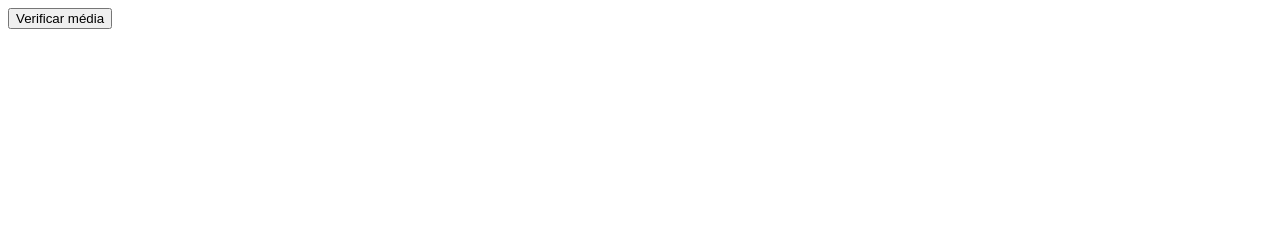
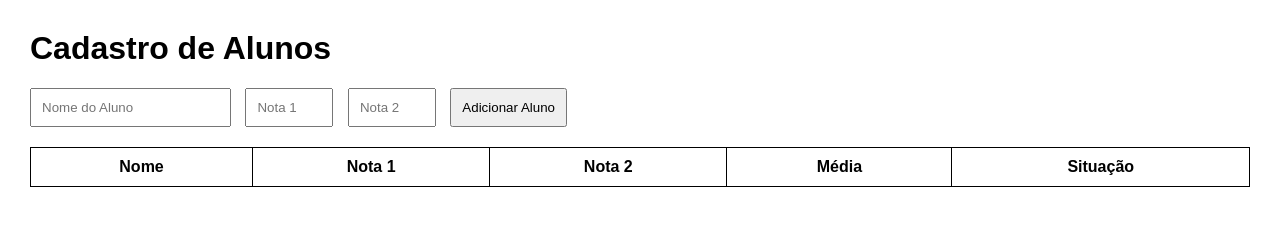
Before and after one commit to angeldanylo35-ux/-projeto-, a website: page mediaNOTA.html in a window 1280 px wide. Drawn offline with Linux system fonts and the light colour scheme.

Commit message:
mandartarefa

```diff
--- /dev/null
+++ b/css/style.css
@@ -0,0 +1,32 @@
+body {
+    font-family: Arial;
+    margin: 30px;
+}
+
+form {
+    margin-bottom: 20px;
+}
+
+input {
+    padding: 10px;
+    margin-right: 10px;
+}
+
+button {
+    padding: 10px;
+    cursor: pointer;
+}
+
+table {
+    width: 100%;
+    border-collapse: collapse;
+}
+
+table, th, td {
+    border: 1px solid black;
+}
+
+th, td {
+    padding: 10px;
+    text-align: center;
+}
--- a/mediaNOTA.html
+++ b/mediaNOTA.html
@@ -1,26 +1,155 @@
 <!DOCTYPE html>
-<html lang="pt-br">
+<html lang="pt-BR">
+
 <head>
     <meta charset="UTF-8">
-  <title>Verificar média</title>
+    <meta name="viewport" content="width=device-width, initial-scale=1.0">
+    <title>Sistema de Alunos</title>
+
+    <link rel="stylesheet" href="./css/style.css">
 </head>
+
 <body>
 
-<button onclick="verificarMedia()">Verificar média</button>
+    <h1>Cadastro de Alunos</h1>
+
+    <form id="formAluno">
+
+        <input
+            type="text"
+            id="nome"
+            placeholder="Nome do Aluno"
+            required
+        >
+
+        <input
+            type="number"
+            id="nota1"
+            placeholder="Nota 1"
+            min="0"
+            max="10"
+            step="0.1"
+            required
+        >
+
+        <input
+            type="number"
+            id="nota2"
+            placeholder="Nota 2"
+            min="0"
+            max="10"
+            step="0.1"
+            required
+        >
+
+        <button type="submit">
+            Adicionar Aluno
+        </button>
+
+    </form>
+
+    <table border="1">
+
+        <thead>
+            <tr>
+                <th>Nome</th>
+                <th>Nota 1</th>
+                <th>Nota 2</th>
+                <th>Média</th>
+                <th>Situação</th>
+            </tr>
+        </thead>
+
+        <tbody id="tabelaAlunos">
+
+        </tbody>
+
+    </table>
 
     <script>
-function verificarMedia() {
-  let media = Number(prompt("Digite a média do aluno:"));
+
+        const form = document.getElementById('formAluno');
+        const tabela = document.getElementById('tabelaAlunos');
+
+        let alunos = JSON.parse(localStorage.getItem('alunos')) || [];
+
+        mostrarAlunos();
+
+        form.addEventListener('submit', function(event) {
+
+            event.preventDefault();
+
+            const nome = document.getElementById('nome').value;
+
+            const nota1 = Number(document.getElementById('nota1').value);
+
+            const nota2 = Number(document.getElementById('nota2').value);
+
+
+            if (nota1 < 0 || nota1 > 10 || nota2 < 0 || nota2 > 10) {
+
+                alert('As notas devem estar entre 0 e 10.');
+
+                return;
+            }
+            const media = (nota1 + nota2) /2
+
+            let situacao = '';
 
             if (media >= 6) {
-    alert(`Aprovado`);
+
+                situacao = 'Aprovado';
+
             } else if (media >= 2 && media < 6) {
-    alert(`Prova de recuperação`);
+
+                situacao = 'Recuperação';
+
             } else {
-    alert(`Reprovado`);
+
+                situacao = 'Reprovado';
             }
+
+
+            const aluno = {
+
+                nome,
+                nota1,
+                nota2,
+                media: media.toFixed(2),
+                situacao
+            };
+
+            alunos.push(aluno);
+
+            localStorage.setItem('alunos', JSON.stringify(alunos));
+
+
+            mostrarAlunos();
+
+
+            form.reset();
+        });
+
+        function mostrarAlunos() {
+
+            tabela.innerHTML = '';
+
+            alunos.forEach(aluno => {
+
+                tabela.innerHTML += `
+                    <tr>
+                        <td>${aluno.nome}</td>
+                        <td>${aluno.nota1}</td>
+                        <td>${aluno.nota2}</td>
+                        <td>${aluno.media}</td>
+                        <td>${aluno.situacao}</td>
+                    </tr>
+                `;
+            });
         }
+
     </script>
 
 </body>
+
 </html>
```
Lines whose indentation alone changed are shown as unchanged.
